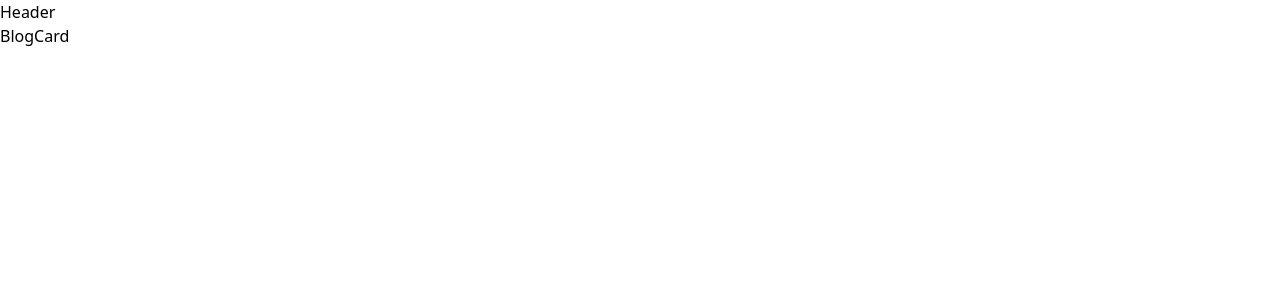
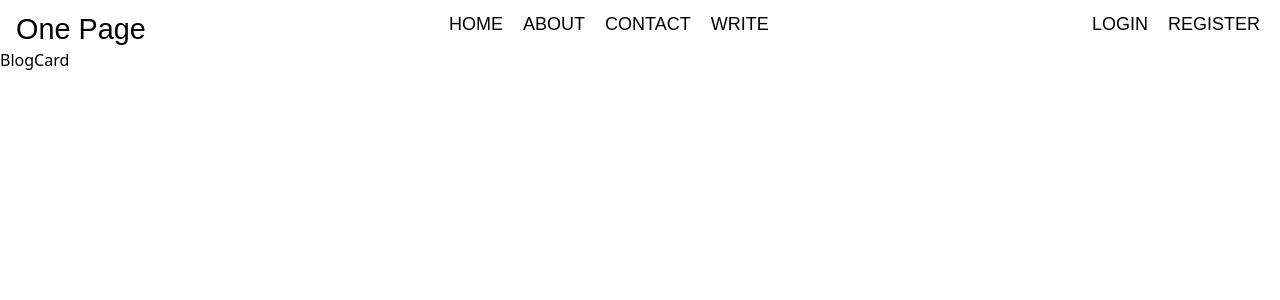
Before and after one commit to sohammk08/react-blog, a React (Create React App) app: page / in a window 1280 px wide. Shown: the top 300 px of the page. Built offline with nearby package versions, Linux system fonts and the light colour scheme.

Commit message:
Modified tailwind.config.js and done with topbar

```diff
--- a/src/components/Header.jsx
+++ b/src/components/Header.jsx
@@ -1,11 +1,34 @@
-import React from 'react';
+import React from "react";
 
 function Header() {
   return (
-    <div>
-        Header
+    <div className="w-full h-12 bg-white sticky top-0 flex justify-center font-jsans">
+      <div className="items-center justify-center">
+        <h2 className="text-black text-1.8em font-vround ml-4 mt-2">
+          One Page
+        </h2>
+      </div>
+
+      <div className="flex items-center justify-right ml-auto">
+        <ul className="flex justify-center list-none m-0 p-0">
+          <li className="mr-5 text-lg font-light cursor-pointer">HOME</li>
+
+          <li className="mr-5 text-lg font-light cursor-pointer">ABOUT</li>
+
+          <li className="mr-5 text-lg font-light cursor-pointer">CONTACT</li>
+
+          <li className="mr-5 text-lg font-light cursor-pointer">WRITE</li>
+        </ul>
+      </div>
+
+      <div className="flex items-center justify-right ml-auto">
+        <ul className="flex justify-center list-none m-0 p-0">
+          <li className="mr-5 text-lg font-light cursor-pointer">LOGIN</li>
+          <li className="mr-5 text-lg font-light cursor-pointer">REGISTER</li>
+        </ul>
+      </div>
     </div>
-  )
+  );
 }
 
 export default Header;
--- a/tailwind.config.js
+++ b/tailwind.config.js
@@ -4,7 +4,16 @@ module.exports = {
     "./src/**/*.{js,jsx,ts,tsx}",
   ],
   theme: {
-    extend: {},
+    extend: {
+      fontFamily: {
+        'jsans': ['Josefin Sans', 'sans-serif'],
+        'vround': ['Varela Round', 'sans-serif'],
+      },
+      fontSize: {
+        '1em': '1em',
+        '1.8em': '1.8em',
+      }
+    },
   },
   plugins: [],
 }
```
